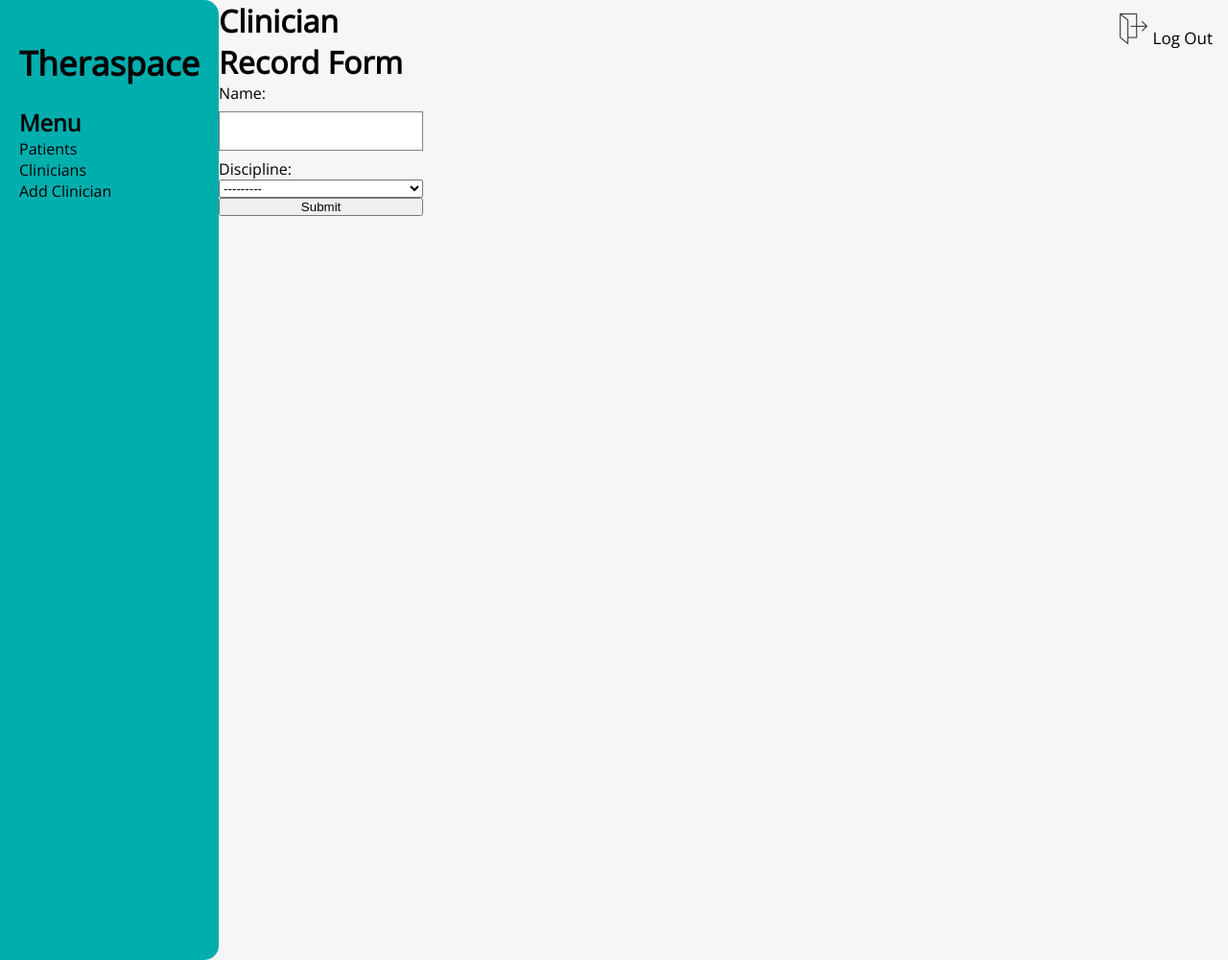
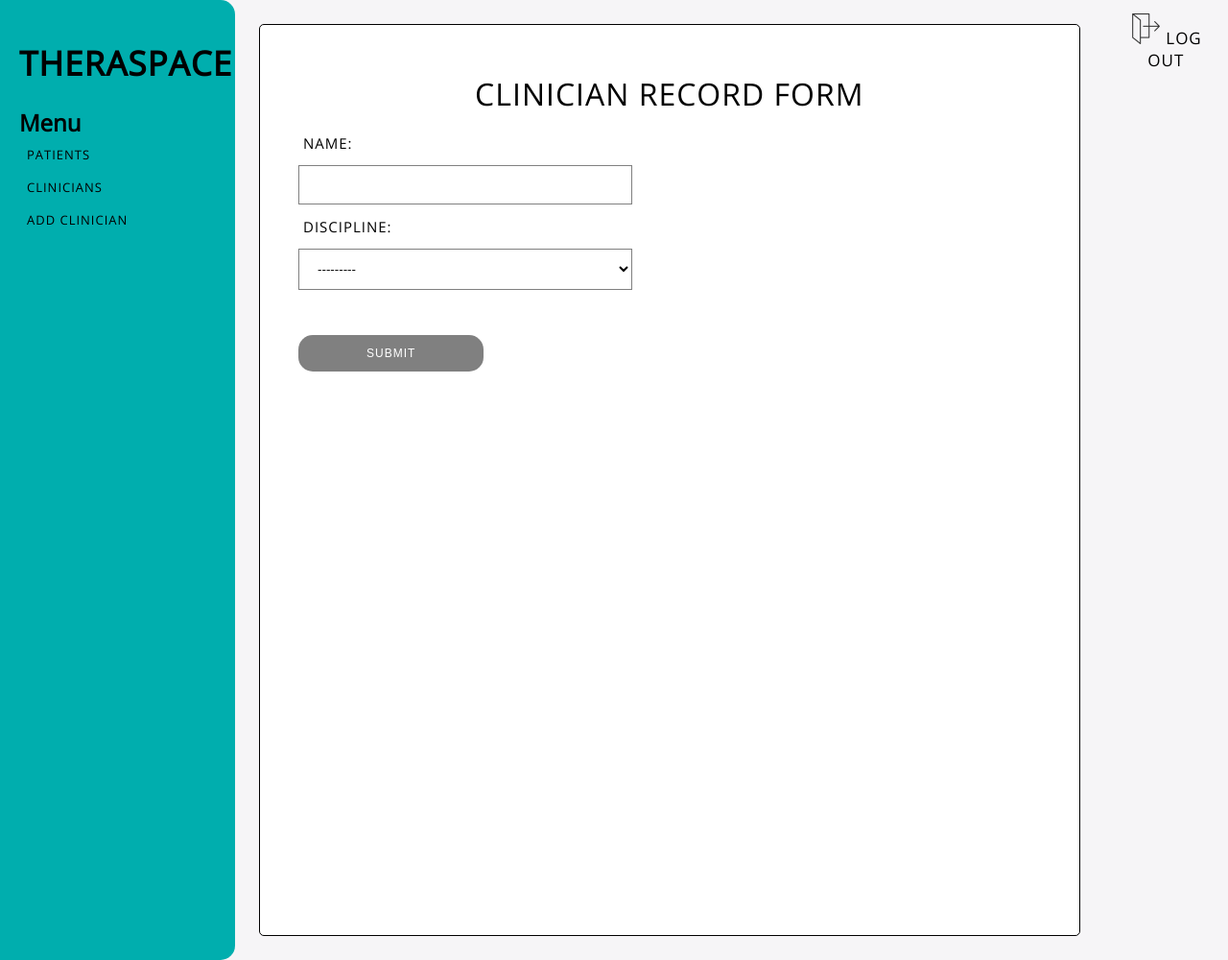
Before and after one commit to dsamala/theraspace, a Django app: page /clinicians/new in a window 1280 px wide. Shown: the whole page at 96% size. Run offline with Django 4.2, Linux system fonts and the light colour scheme.

Commit message:
more css

```diff
--- a/main_app/static/styles/styles.css
+++ b/main_app/static/styles/styles.css
@@ -151,7 +151,7 @@
     flex-direction: column;
     top: 0;
     left: 0;
-    width: 235px;
+    width: 245px;
     height: 125vh;
     max-height: 100%;
     padding: 20px;
@@ -171,8 +171,20 @@
     font-size: 17px;
 }
 
+.logolink{
+    padding: .5rem;
+    font-size: 10px;
+    letter-spacing: 1px;
+    text-transform: uppercase;
+    color: Black;
+}
+
 .homelink{
     padding: .5rem;
+    font-size: 13px;
+    letter-spacing: 1px;
+    text-transform: uppercase;
+    color: Black;
 }
 
 .homelink:hover{
@@ -192,8 +204,10 @@
 
 .list-header{
     text-align: center;
-    margin-top: 5px;
-
+    margin-top: 25px;
+    text-transform: uppercase;
+    letter-spacing: 1px;
+    font-weight: 200;
 }
 
 .patient-list{
@@ -219,11 +233,13 @@
     color: var(--white);
     text-align: left;
     max-width: 100%;
+    text-transform: uppercase;
 }
 
 
 .patient-table th, td{
     padding: 12px 15px;
+    font-weight: 300;
 }
 
 .search-box{
@@ -269,7 +285,7 @@
 }
 .switch-label::before {
     margin: auto;
-    width: 25%;
+    width: 50px;
     height: 50%;
     background-color: #dedede;
     border-radius: 9999em;
@@ -297,7 +313,6 @@
 .switch-btn{
     border-radius: 15px;
     border: 1px solid black;
-
     font-size: 12px;
     letter-spacing: 1px;
     text-transform: uppercase;
@@ -418,3 +433,38 @@
     margin-top: 5%;
     width: 25%;
 }
+
+.clinician-record form{
+    box-sizing: border-box;
+    display: flex;
+    flex-wrap: wrap;
+    flex-direction: column;
+    background-color: var(--white);
+    margin: 15px;
+}
+
+.clinician-record label{
+    border: none;
+    padding: 5px;
+    font-size: 15px;
+    letter-spacing: 1px;
+    text-transform: uppercase;
+    color: Black;
+}
+
+.clinician-record input[name="name"]{
+    border: solid 1px gray;
+    background-color: white;
+    padding: 12px 15px;
+    margin: 8px 0;
+    width: 45%;
+}
+
+
+.clinician-record select[name="discipline"]{
+    border: solid 1px gray;
+    background-color: white;
+    padding: 12px 15px;
+    margin: 8px 0;
+    width: 45%;
+}
--- a/main_app/templates/clinician_delete_confirm.html
+++ b/main_app/templates/clinician_delete_confirm.html
@@ -4,10 +4,10 @@
 <div class="home-container">
 
     <div class="side-nav">
-        <div><a class="homelink" href="/"><h1 class="logo-title">Theraspace</h1></a></div>
+        <div><a class="logolink" href="/"><h1 class="logo-title">Theraspace</h1></a></div>
         <h2>Menu</h2>
-        <a href="/patients">Patients</a>
-        <a href="/clinicians">Clinicians</a>
+        <a class="homelink" href="/patients">Patients</a>
+        <a class="homelink" href="/clinicians">Clinicians</a>
 
     </div>
 
--- a/main_app/templates/clinician_new.html
+++ b/main_app/templates/clinician_new.html
@@ -4,23 +4,24 @@
 <div class="home-container">
 
     <div class="side-nav">
-        <div><a class="homelink" href="/"><h1 class="logo-title">Theraspace</h1></a></div>
+        <div><a class="logolink" href="/"><h1 class="logo-title">Theraspace</h1></a></div>
         <h2>Menu</h2>
-        <a href="/patients">Patients</a>
-        <a href="/clinicians">Clinicians</a>
-        <a href="/clinicians/new">Add Clinician</a>
+        <a class="homelink" href="/patients">Patients</a>
+        <a class="homelink" href="/clinicians">Clinicians</a>
+        <a class="homelink" href="/clinicians/new">Add Clinician</a>
 
     </div>
 
-    <div class="form-container">
-
+    <div class="record-container">
         <div class="clinician-record">
-            <h1>Clinician Record Form</h1>
-            <form method="POST">
-                {% csrf_token %}
-                {{form}}
-                <input type="submit" value="Submit"/>
-            </form>
+            <h1 class="list-header">Clinician Record Form</h1>
+            <div class="clinician-record">
+                <form method="POST">
+                    {% csrf_token %}
+                    {{form}}
+                    <input class="form-btn" type="submit" value="Submit"/>
+                </form>
+            </div>
         </div>
     </div>
     <div class="top-nav">
--- a/main_app/templates/clinician_update.html
+++ b/main_app/templates/clinician_update.html
@@ -4,10 +4,10 @@
 <div class="home-container">
 
     <div class="side-nav">
-        <div><a class="homelink" href="/"><h1 class="logo-title">Theraspace</h1></a></div>
+        <div><a class="logolink" href="/"><h1 class="logo-title">Theraspace</h1></a></div>
         <h2>Menu</h2>
-        <a href="/patients">Patients</a>
-        <a href="/clinicians">Clinicians</a>
+        <a class="homelink" href="/patients">Patients</a>
+        <a class="homelink" href="/clinicians">Clinicians</a>
 
     </div>
 
--- a/main_app/templates/home.html
+++ b/main_app/templates/home.html
@@ -4,7 +4,7 @@
 <div class="home-container">
 
     <div class="side-nav">
-        <div><a class="homelink" href="/"><h1 class="logo-title">Theraspace</h1></a></div>
+        <div><a class="logolink" href="/"><h1 class="logo-title">Theraspace</h1></a></div>
 
         <h2>Menu</h2>
         <a class="homelink" href="/patients">Patients</a>
--- a/main_app/templates/patient_delete_confirm.html
+++ b/main_app/templates/patient_delete_confirm.html
@@ -4,10 +4,10 @@
 <div class="home-container">
 
     <div class="side-nav">
-        <div><a class="homelink" href="/"><h1 class="logo-title">Theraspace</h1></a></div>
+        <div><a class="logolink" href="/"><h1 class="logo-title">Theraspace</h1></a></div>
         <h2>Menu</h2>
-        <a href="/patients">Patients</a>
-        <a href="/clinicians">Clinicians</a>
+        <a class="homelink" href="/patients">Patients</a>
+        <a class="homelink" href="/clinicians">Clinicians</a>
 
     </div>
 
--- a/main_app/templates/patient_update.html
+++ b/main_app/templates/patient_update.html
@@ -4,10 +4,10 @@
 <div class="home-container">
 
     <div class="side-nav">
-        <div><a class="homelink" href="/"><h1 class="logo-title">Theraspace</h1></a></div>
+        <div><a class="logolink" href="/"><h1 class="logo-title">Theraspace</h1></a></div>
         <h2>Menu</h2>
-        <a href="/patients">Patients</a>
-        <a href="/clinicians">Clinicians</a>
+        <a class="homelink" href="/patients">Patients</a>
+        <a class="homelink" href="/clinicians">Clinicians</a>
 
     </div>
 
```
Also changed, not shown: main_app/templates/clinician_detail.html (+6 -6 lines), main_app/templates/clinician_list.html (+4 -4 lines), main_app/templates/patient_detail.html (+5 -5 lines), main_app/templates/patient_list.html (+4 -4 lines), main_app/templates/patient_new.html (+4 -4 lines).
